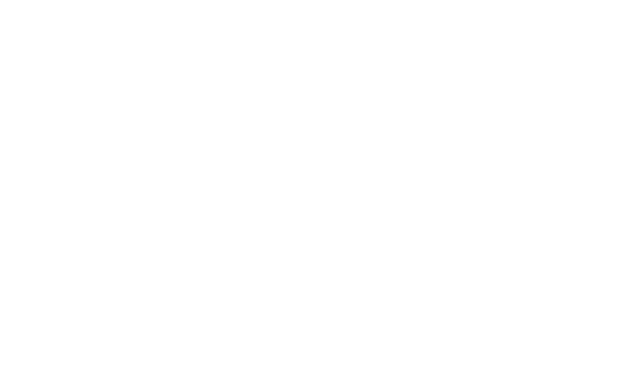
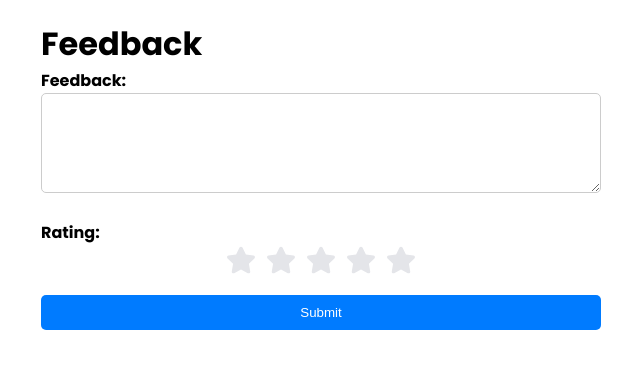
Before and after one commit to mohini17aug/rideShare, a React (Create React App) app in the folder rideshare/: page /feedback in a window 1280 px wide. Before the commit this address had no page. Shown: the top 368 px of the page, without its empty margins (319-959 px from the left). Built offline with nearby package versions, Linux system fonts and the light colour scheme.

Commit message:
feedback

```diff
--- a/rideshare/src/App.js
+++ b/rideshare/src/App.js
@@ -2,6 +2,7 @@
 import {BrowserRouter,Routes,Route} from 'react-router-dom'
 import LoginForm from './Components/LoginPage/login';
 import RegistrationForm from './Components/RegistrationPage/registration';
+import FeedbackPage from './Components/FeedbackPage/feedback';
 
 function App() {
   return (
@@ -9,6 +10,7 @@
     <Routes>
       <Route path="/register" element={<RegistrationForm />}/>
       <Route path="/" element={<LoginForm />}/>
+      <Route path="/feedback" element={<FeedbackPage />} />
     </Routes>
     </BrowserRouter>
   );
--- /dev/null
+++ b/rideshare/src/Components/FeedbackPage/feedback.css
@@ -0,0 +1,50 @@
+.feedback-container {
+    max-width: 600px;
+    margin: auto;
+    padding: 20px;
+  }
+
+  .form-group {
+    margin-bottom: 20px;
+  }
+
+  label {
+    display: block;
+    font-weight: bold;
+  }
+
+  textarea {
+    width: 100%;
+    height: 100px;
+    padding: 10px;
+    font-size: 16px;
+    border: 1px solid #ccc;
+    border-radius: 5px;
+  }
+
+  .rating {
+    display: flex;
+    justify-content: center;
+  }
+
+  .star {
+    cursor: pointer;
+    font-size: 30px;
+    margin: 0 5px;
+  }
+
+  .submit-btn {
+    display: block;
+    width: 100%;
+    padding: 10px;
+    background-color: #007bff;
+    color: #fff;
+    border: none;
+    border-radius: 5px;
+    cursor: pointer;
+    transition: background-color 0.3s ease;
+  }
+
+  .submit-btn:hover {
+    background-color: #1167c2;
+  }
--- /dev/null
+++ b/rideshare/src/Components/FeedbackPage/feedback.js
@@ -0,0 +1,103 @@
+import React, { useState } from "react";
+import './feedback.css';
+import { useNavigate } from "react-router-dom";
+import { FaStar } from 'react-icons/fa';
+
+const FeedbackPage = () => {
+    const navigate=useNavigate();
+    const [feedback, setFeedback] = useState('');
+    const [rating, setRating] = useState(0);
+
+    const handleRatingChange = (ratingValue) => {
+        setRating(ratingValue);
+    };
+
+    const handleSubmit = (e) => {
+        e.preventDefault();
+        console.log("Feedback:", feedback);
+        console.log("Rating:", rating);
+        navigate("/");
+    };
+
+    return (
+        <div className="feedback-container">
+            <h1>Feedback</h1>
+            <form onSubmit={handleSubmit}>
+                <div className="form-group">
+                    <label htmlFor="feedback">Feedback:</label>
+                    <textarea id="feedback" value={feedback} onChange={(e) => setFeedback(e.target.value)} />
+                </div>
+                <div className="form-group">
+                    <label>Rating:</label>
+                    <div className="rating">
+                        {[...Array(5)].map((star, i) => {
+                            const ratingValue = i + 1;
+                            return (
+                                <FaStar
+                                    key={i}
+                                    className="star"
+                                    color={ratingValue <= rating ? "#ffc107" : "#e4e5e9"}
+                                    onClick={() => handleRatingChange(ratingValue)}
+                                />
+                            );
+                        })}
+                    </div>
+                </div>
+                <button type="submit" className="submit-btn">Submit</button>
+            </form>
+        </div>
+    );
+};
+
+export default FeedbackPage;
+
+
+
+
+// import React, { useState } from "react";
+
+// const FeedbackPage = () => {
+//     const [feedback, setFeedback] = useState('');
+//     const [rating, setRating] = useState(0);
+
+//     const handleFeedbackChange = (e) => {
+//         setFeedback(e.target.value);
+//     };
+
+//     const handleRatingChange = (e) => {
+//         setRating(parseInt(e.target.value));
+//     };
+
+//     const handleSubmit = (e) => {
+//         e.preventDefault();
+//         console.log("Feedback:", feedback);
+//         console.log("Rating:", rating);
+//         // You can add your logic here to submit feedback and rating
+//     };
+
+//     return (
+//         <div className="feedback-container">
+//             <h1>Feedback</h1>
+//             <form onSubmit={handleSubmit}>
+//                 <div className="form-group">
+//                     <label htmlFor="feedback">Feedback:</label>
+//                     <textarea id="feedback" value={feedback} onChange={handleFeedbackChange} />
+//                 </div>
+//                 <div className="form-group">
+//                     <label htmlFor="rating">Rating:</label>
+//                     <select id="rating" value={rating} onChange={handleRatingChange}>
+//                         <option value="0">Select rating...</option>
+//                         <option value="1">1</option>
+//                         <option value="2">2</option>
+//                         <option value="3">3</option>
+//                         <option value="4">4</option>
+//                         <option value="5">5</option>
+//                     </select>
+//                 </div>
+//                 <button type="submit">Submit</button>
+//             </form>
+//         </div>
+//     );
+// };
+
+// export default FeedbackPage;
--- a/rideshare/src/Components/LoginPage/login.js
+++ b/rideshare/src/Components/LoginPage/login.js
@@ -5,7 +5,7 @@
 import { Link ,useNavigate} from "react-router-dom";
 
 const LoginForm = () =>{
-    const navigate=useNavigate();
+  const navigate=useNavigate();
   const [email, setEmail] = useState('');
   const [password, setPassword] = useState('');
   const [role, setRole] = useState('');
```
